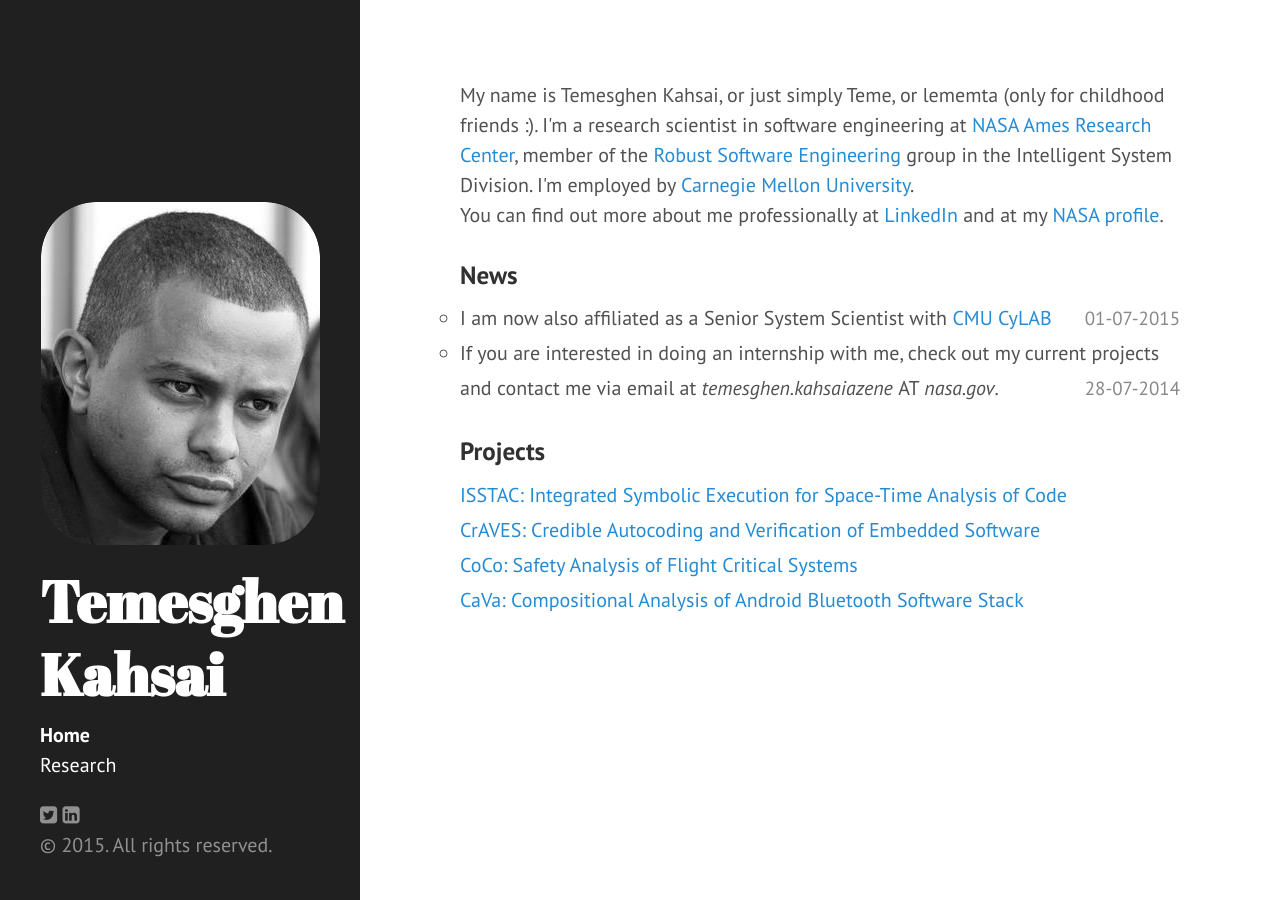
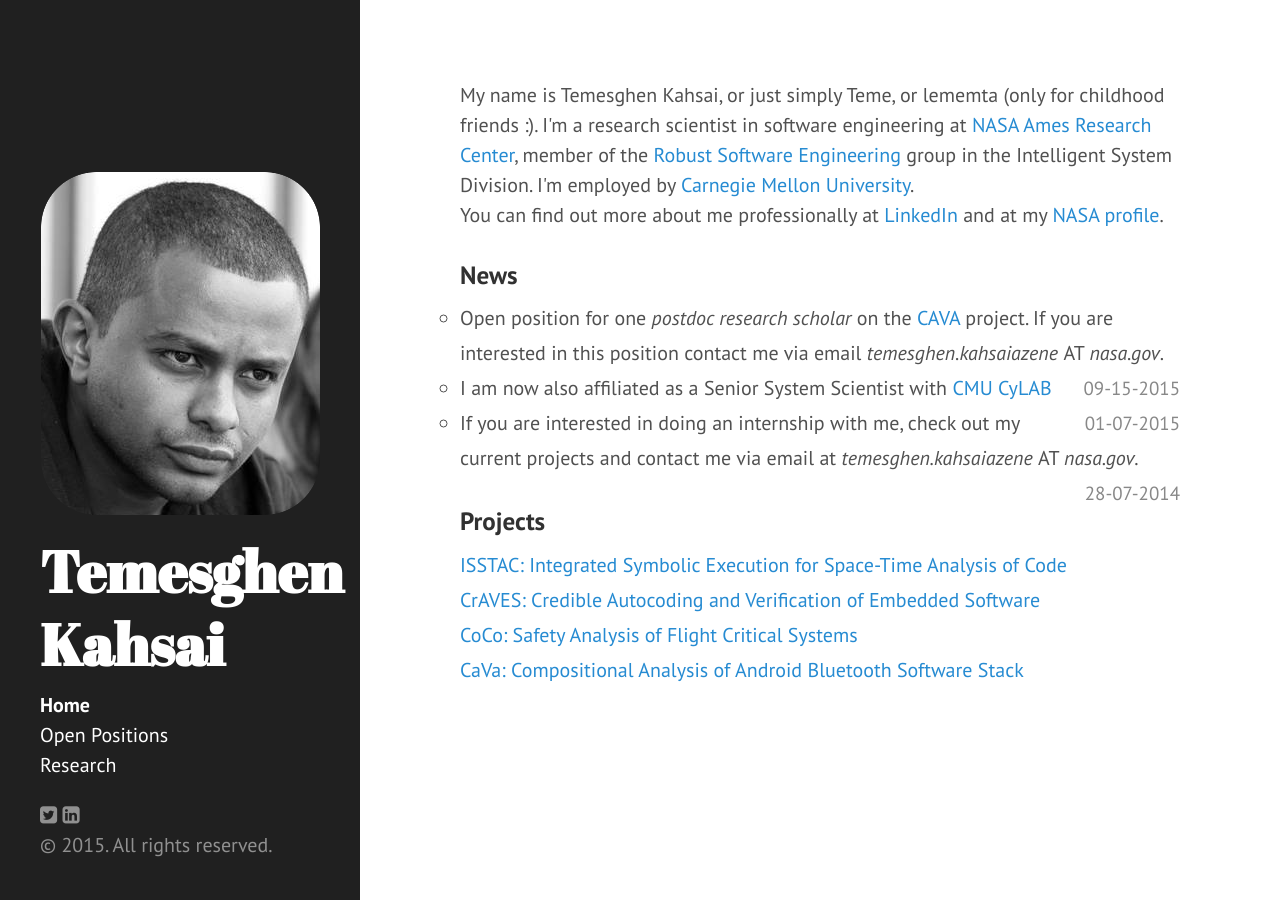
Before and after one commit to lememta/lememta.github.io, a Jekyll site: the page built from index.html, in a window 1280 px wide. Built offline with Jekyll 4.4.1, drawn with Linux system fonts in a browser that asks for light colours; nearby versions of some CDN libraries; the list of posts is cut into pages by our own code.

Commit message:
open position

```diff
--- a/index.html
+++ b/index.html
@@ -12,6 +12,8 @@ My name is Temesghen Kahsai, or just simply Teme, or lememta (only for childhood
 
     <h3>News</h3>
     <ul class="things">
+      <li> Open position for one <i>postdoc research scholar</i> on the <a href="http://www.lememta.info/2014/07/01/CaVa-:-Compositional-Analysis-of-Android-Bluetooth-Stack/">CAVA</a> project. If you are interested in this position contact me via email  <i> temesghen.kahsaiazene </i> AT <i>nasa.gov</i>.
+        <span class ="posted-date"> 09-15-2015</span>
             <li> I am now also affiliated as a Senior System Scientist with <a href="">CMU CyLAB</a>
                <span class ="posted-date"> 01-07-2015</span>
             </li>
```
Also changed, not shown: position.md (added, +24 -0 lines).
